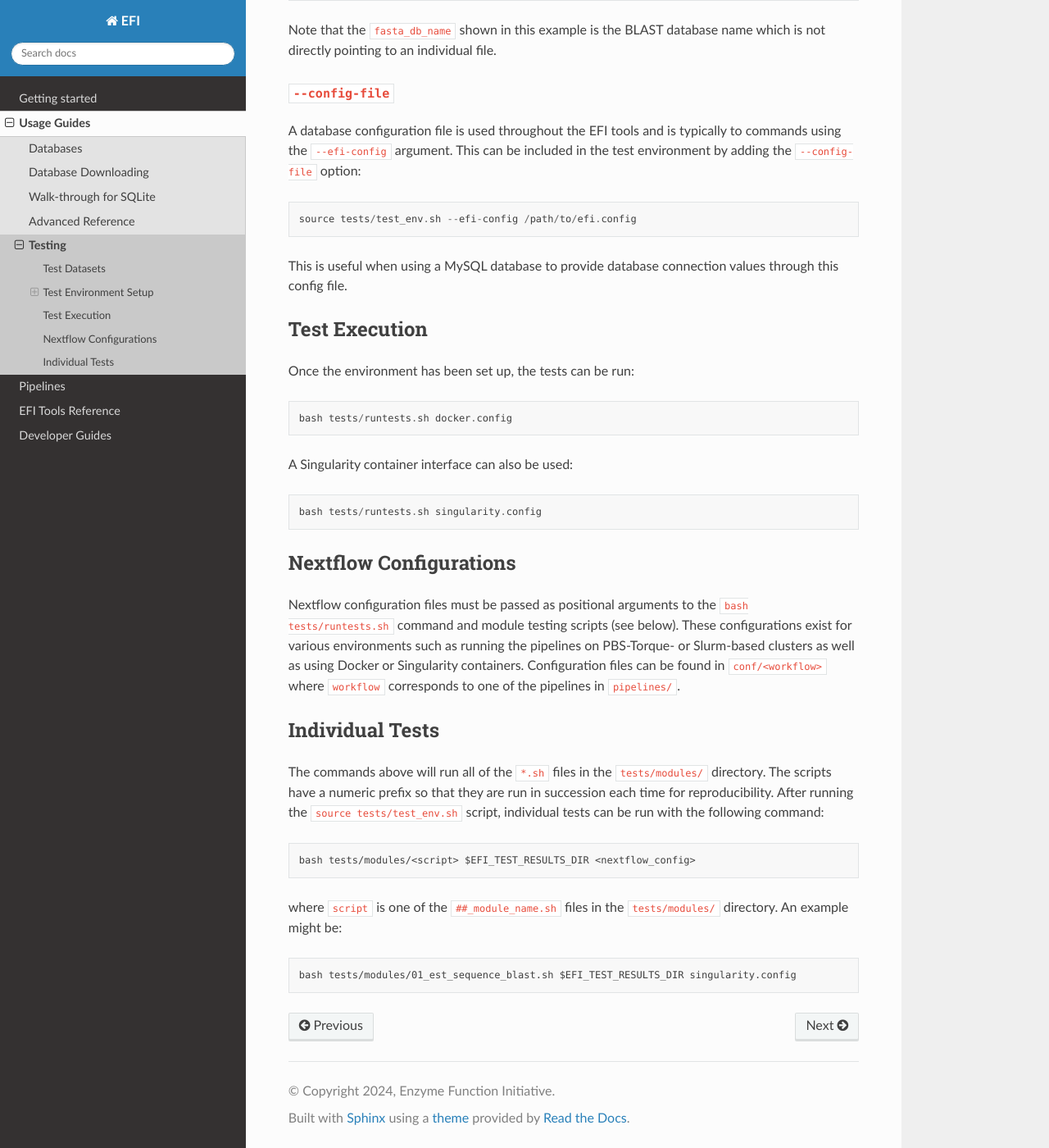
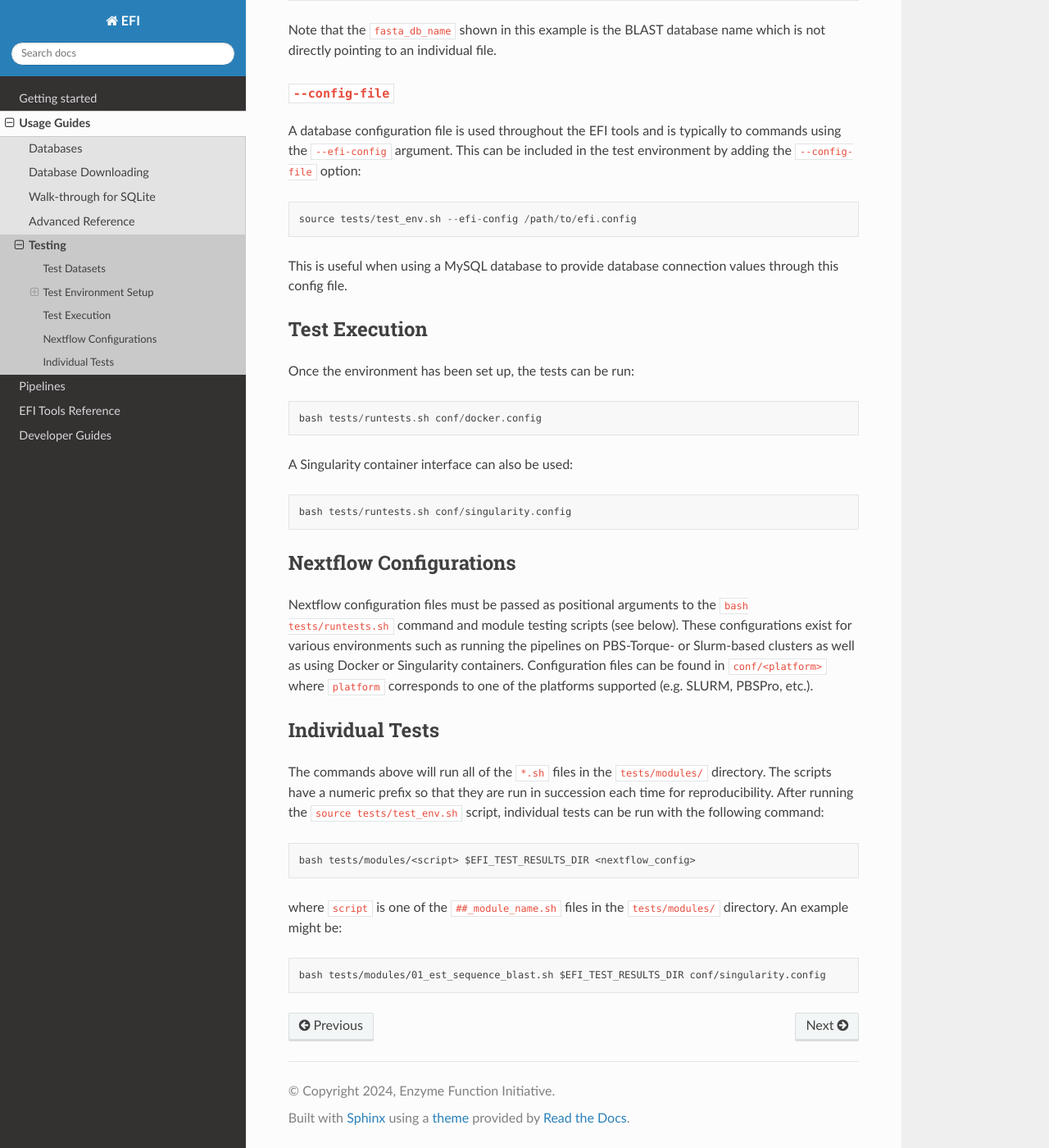
Before and after one commit to EnzymeFunctionInitiative/EST, a Sphinx documentation site: the page built from docs/source/guides/testing.rst, in a window 1280 px wide and 1400 px high, scrolled down 2155 px. Shown: the whole window at 82% size. Built offline with Sphinx 7.4.7 and the Read the Docs theme 3.1.0, drawn with Linux system fonts in a browser that asks for light colours.

Commit message:
Update documentation for tests to reflect previous changes in config files

```diff
--- a/docs/source/guides/databases.rst
+++ b/docs/source/guides/databases.rst
@@ -157,14 +157,14 @@ Additionally, it is assumed that results will be stored in ``/data/results``.
    file: ::
 
         results_dir="/data/results/family_test"
-        python bin/create_est_nextflow_params.py family --families PF07476 --output-dir $results_dir --efi-config /data/efi/efi.config --efi-db /data/efi/efi_202408.sqlite --nextflow-config conf/est/docker.config
+        python bin/create_est_nextflow_params.py family --families PF07476 --output-dir $results_dir --efi-config /data/efi/efi.config --efi-db /data/efi/efi_202408.sqlite --nextflow-config conf/docker.config
 
    then execute Nextflow with Singularity: ::
 
         bash $results_dir/run_nextflow.sh
 
    (To use Singularity, replace the ``--nextflow-config`` argument value
-   ``conf/est/docker.config`` with ``conf/est/singularity.config``.)
+   ``conf/docker.config`` with ``conf/singularity.config``.)
 
 Advanced Reference
 ==================
--- a/docs/source/guides/testing.rst
+++ b/docs/source/guides/testing.rst
@@ -115,11 +115,11 @@ Test Execution
 
 Once the environment has been set up, the tests can be run: ::
 
-    bash tests/runtests.sh docker.config
+    bash tests/runtests.sh conf/docker.config
 
 A Singularity container interface can also be used: ::
 
-    bash tests/runtests.sh singularity.config
+    bash tests/runtests.sh conf/singularity.config
 
 Nextflow Configurations
 -----------------------
@@ -128,8 +128,9 @@ Nextflow configuration files must be passed as positional arguments to the
 ``bash tests/runtests.sh`` command and module testing scripts (see below).
 These configurations exist for various environments such as running the
 pipelines on PBS-Torque- or Slurm-based clusters as well as using Docker or
-Singularity containers. Configuration files can be found in ``conf/<workflow>``
-where ``workflow`` corresponds to one of the pipelines in ``pipelines/``.
+Singularity containers. Configuration files can be found in ``conf/<platform>``
+where ``platform`` corresponds to one of the platforms supported (e.g. SLURM,
+PBSPro, etc.).
 
 Individual Tests
 ----------------
@@ -144,4 +145,4 @@ script, individual tests can be run with the following command: ::
 where ``script`` is one of the ``##_module_name.sh`` files in the
 ``tests/modules/`` directory. An example might be: ::
 
-    bash tests/modules/01_est_sequence_blast.sh $EFI_TEST_RESULTS_DIR singularity.config
+    bash tests/modules/01_est_sequence_blast.sh $EFI_TEST_RESULTS_DIR conf/singularity.config
--- a/docs/source/reference/common_args.rst
+++ b/docs/source/reference/common_args.rst
@@ -23,7 +23,7 @@ Nextflow Executors
 
 Each type of EFI pipeline has a set of Nextflow config files used to set up a Nextflow executor,
 and these are contained in the ``conf/`` subdirectory of the EFI repository. Currently-supported
-executors include Docker (``conf/<pipeline>/docker.config``), Singularity
-(``conf/<pipeline>/singularity.config``), Slurm (``conf/<pipeline>/slurm.config``), and PBS Pro
-(``conf/<pipeline>/pbspro.config``). When creating a pipeline execution script, one of these must
+executors include Docker (``conf/docker.config``), Singularity
+(``conf/singularity.config``), Slurm (``conf/slurm.config``), and PBS Pro
+(``conf/pbspro.config``). When creating a pipeline execution script, one of these must
 be passed to the program that creates the script with the ``--nextflow-config`` argument.
```
